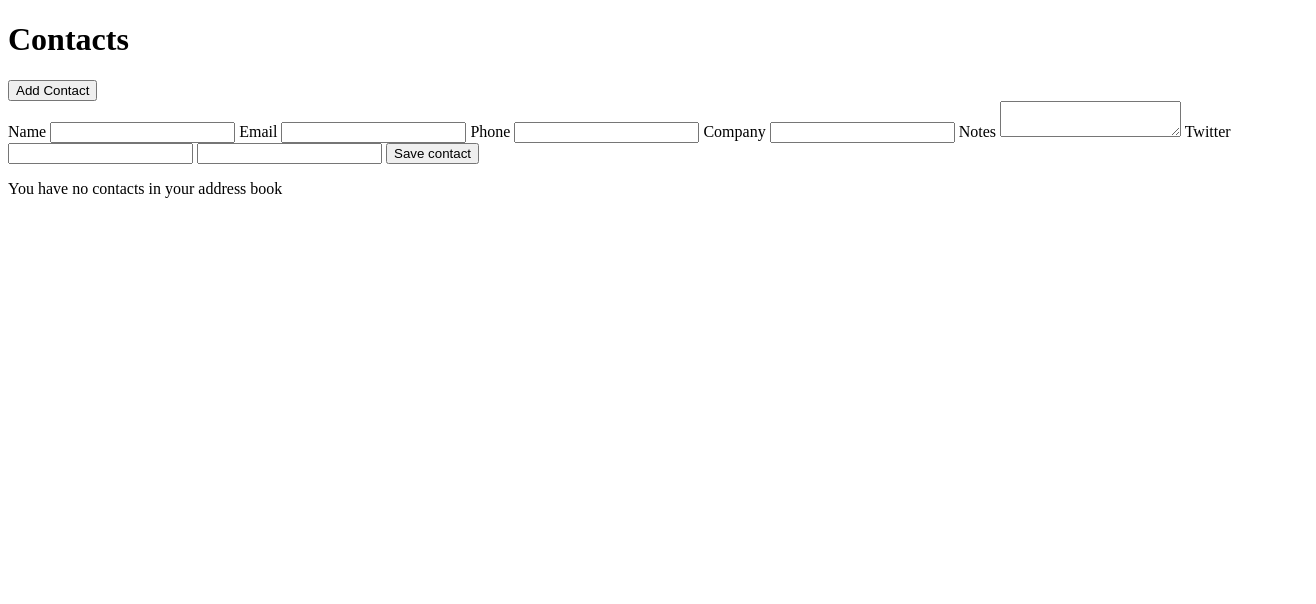
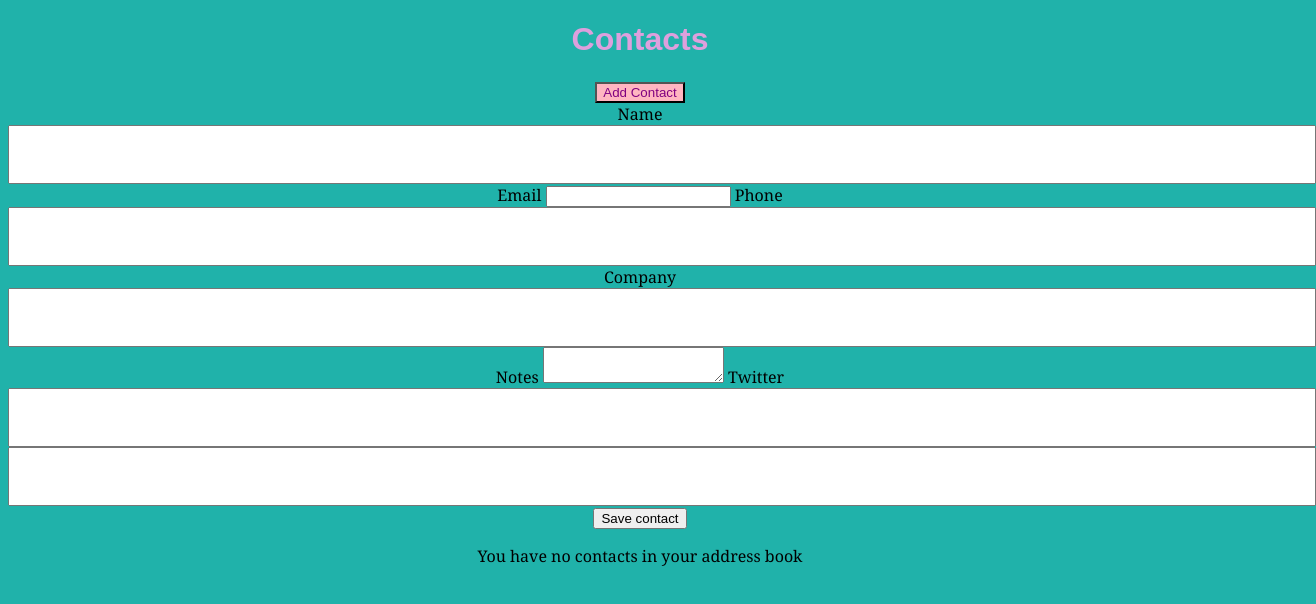
Before and after one commit to jennymalmefeldt/address_book, a website: page src/index.html in a window 1280 px wide. Both pictures are taken after a click on the button "Add Contact". Shown: the whole page, 1316 px wide, since content can reach past the window. Drawn offline with Linux system fonts and the light colour scheme; files that its build step writes are made by us from their sources.

Commit message:
Styling content

```diff
--- a/src/assets/css/style.css
+++ b/src/assets/css/style.css
@@ -1,5 +1,28 @@
 body {
     font-family: Georgia, 'Times New Roman', Times, serif;
-    background-color: lightgray;
+    background-color: lightseagreen;
     text-align: center;
 }
+
+
+h1 {
+    color: plum;
+    font-family: Arial, Helvetica, sans-serif;
+}
+
+button {
+    background-color: lightpink ;
+    color: purple;
+    text-align: center;
+
+}
+
+input[type="text"] {
+    width: 100%;
+    padding: 20px 20px
+
+}
+
+textarea[type="text"] {
+
+}
--- a/src/index.html
+++ b/src/index.html
@@ -5,6 +5,9 @@
 	<meta  name="viewport"  content="width=device-width, initial-scale=1.0">
 	<meta  http-equiv="X-UA-Compatible"  content="ie=edge">
 	<title>Address book</title>
+
+	<link  rel="stylesheet"  href="src/assets/css/style.css">
+
 </head>
 
 <body>
```
